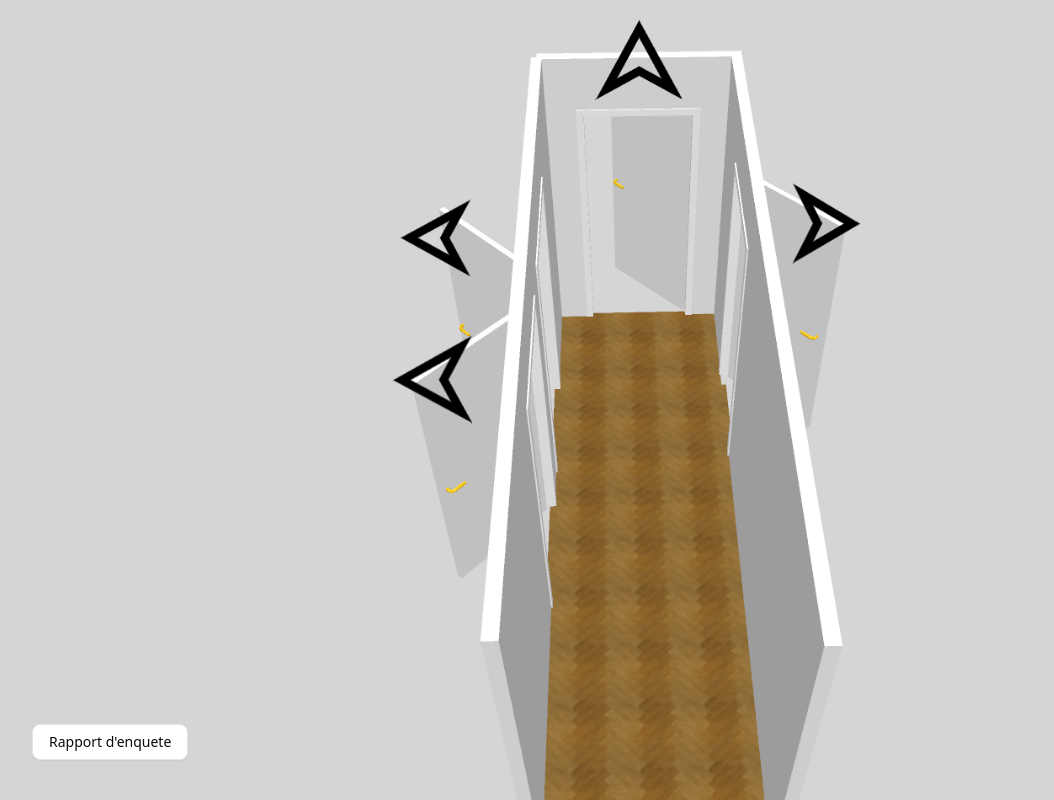
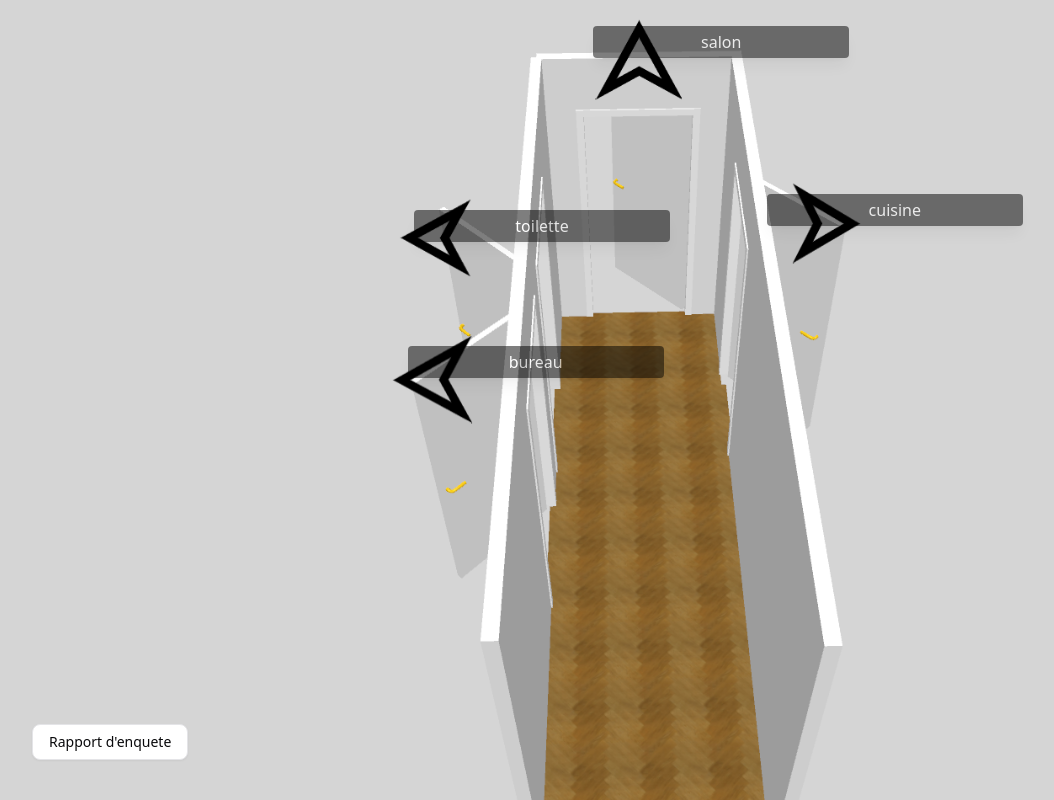
Before and after one commit to MatDoney/Projet-48h-2025, a Next.js app in the folder projet-48h/: page /couloir in a window 1280 px wide. Shown: the whole page, without its empty margins (8-1062 px from the left). Built offline with nearby package versions, Linux system fonts and the light colour scheme.

Commit message:
refactor: change component use,  tags are now , allow hover effect

```diff
--- a/projet-48h/src/app/balcon/page.tsx
+++ b/projet-48h/src/app/balcon/page.tsx
@@ -1,3 +1,4 @@
+import { LinkButton } from "@/components/LinkButton";
 import {
     Dialog,
     DialogContent,
@@ -34,8 +35,8 @@ export default function Balcon() {
             </DialogContent>
             </Dialog>
 
-            <a href="/cuisine" title='cuisine' className="absolute w-[105px] h-[95px] top-[18%] right-[70.5%] hover:bg-red-700 opacity-20"/>
-            <a href="/salon" title='salon' className="absolute w-[118px] h-[95px] top-[7%] right-[37.5%] hover:bg-red-700 opacity-20"/>
+            <LinkButton href="/cuisine" title='cuisine' className="absolute w-[105px] h-[95px] top-[18%] right-[70.5%]"/>
+            <LinkButton href="/salon" title='salon' className="absolute w-[118px] h-[95px] top-[7%] right-[37.5%]"/>
         </div>
     );
   }
--- a/projet-48h/src/app/bureau/page.tsx
+++ b/projet-48h/src/app/bureau/page.tsx
@@ -14,6 +14,7 @@ import {
     InputOTPGroup,
     InputOTPSlot,
 } from "@/components/ui/input-otp";
+import { LinkButton } from "@/components/LinkButton";
 
 export default function Bureau() {
     const [otp, setOtp] = useState(""); // Utilisation d'une seule chaîne pour l'OTP
@@ -58,13 +59,13 @@ export default function Bureau() {
                 </DialogContent>
             </Dialog>
 
-            <a
+            <LinkButton
                 href="/couloir" title='couloir'
-                className="absolute w-[118px] h-[105px] top-[87%] right-[59.5%] hover:bg-red-700 opacity-20"
+                className="absolute w-[118px] h-[105px] top-[87%] right-[59.5%]"
             />
-            <a
+            <LinkButton
                 href="/salle-de-bain" title='salle de bain'
-                className="absolute w-[100px] h-[100px] top-[83%] right-[36%] hover:bg-red-700 opacity-20"
+                className="absolute w-[100px] h-[100px] top-[83%] right-[36%]"
             />
         </div>
     );
--- a/projet-48h/src/app/chambre/page.tsx
+++ b/projet-48h/src/app/chambre/page.tsx
@@ -15,6 +15,7 @@ import {
     InputOTPSeparator,
     InputOTPSlot,
 } from "@/components/ui/input-otp";
+import { LinkButton } from "@/components/LinkButton";
 
 export default function Chambre() {
     const [otp, setOtp] = useState(""); // Utilisation d'une seule chaîne pour l'OTP
@@ -86,13 +87,13 @@ export default function Chambre() {
                 </DialogContent>
             </Dialog>
 
-            <a
+            <LinkButton
                 href="/salle-de-bain" title='salle de bain'
-                className="absolute w-[90px] h-[60px] right-[32%] top-[1%] cursor-pointer hover:bg-red-600 opacity-20"
+                className="absolute w-[90px] h-[60px] right-[32%] top-[1%]"
             />
-            <a
+            <LinkButton
                 href="/salon" title='salon'
-                className="absolute w-[100px] h-[100px] right-[65.2%] top-[3%] cursor-pointer hover:bg-red-600 opacity-20"
+                className="absolute w-[100px] h-[100px] right-[65.2%] top-[3%]"
             />
         </div>
     );
--- a/projet-48h/src/app/couloir/page.tsx
+++ b/projet-48h/src/app/couloir/page.tsx
@@ -1,19 +1,13 @@
+import { LinkButton } from '@/components/LinkButton';
 import React from 'react';
 
 export default function SalleDeBain() {
-    return (
-        <div className="h-screen w-screen bg-[url(/assets/image/couloir.png)] bg-no-repeat bg-contain bg-center bg-[#D5D5D5]">
-
-            <a   href="/bureau" title='bureau' className="absolute w-[100px] h-[100px] right-[60.5%] top-[42%] cursor-pointer hover:bg-red-600 opacity-20"
-            />
-            <a   href="/salon" title='salon' className="absolute w-[100px] h-[100px] right-[46%] top-[2%] cursor-pointer hover:bg-red-600 opacity-20"
-            />
-
-<a   href="/toilette" title='toilette' className="absolute w-[100px] h-[100px] right-[60%] top-[25%] cursor-pointer hover:bg-red-600 opacity-20"
-            />
-
-<a   href="/cuisine" title="cuisine" className="absolute w-[80px] h-[80px] right-[34%] top-[23%] cursor-pointer hover:bg-red-600 opacity-20"
-            />
-        </div>
-    );
+  return (
+    <div className="h-screen w-screen bg-[url(/assets/image/couloir.png)] bg-no-repeat bg-contain bg-center bg-[#D5D5D5]">
+      <LinkButton href="/bureau" title='bureau' className="absolute w-[100px] h-[100px] right-[60.5%] top-[42%]" />
+      <LinkButton href="/salon" title='salon' className="absolute w-[100px] h-[100px] right-[46%] top-[2%]" />
+      <LinkButton href="/toilette" title='toilette' className="absolute w-[100px] h-[100px] right-[60%] top-[25%]" />
+      <LinkButton href="/cuisine" title="cuisine" className="absolute w-[80px] h-[80px] right-[34%] top-[23%]" />
+    </div>
+  );
 }
--- a/projet-48h/src/app/cuisine/page.tsx
+++ b/projet-48h/src/app/cuisine/page.tsx
@@ -1,3 +1,4 @@
+import { LinkButton } from "@/components/LinkButton";
 import {
     Dialog,
     DialogContent,
@@ -35,8 +36,8 @@ export default function Cuisine() {
                     </DialogHeader>
                 </DialogContent>
             </Dialog>
-            <a href="/couloir" title='couloir' className="absolute w-[118px] h-[122px] top-[83.5%] right-[65%] hover:bg-red-700 opacity-20"/>
-            <a href="/balcon" title = 'balcon' className="absolute w-[118px] h-[122px] top-[1.5%] right-[78%] hover:bg-red-700 opacity-20"/>
+            <LinkButton href="/couloir" title='couloir' className="absolute w-[118px] h-[122px] top-[83.5%] right-[65%]"/>
+            <LinkButton href="/balcon" title ='balcon' className="absolute w-[118px] h-[122px] top-[1.5%] right-[78%]"/>
         </div>
     );
 }
--- a/projet-48h/src/app/salle-de-bain/page.tsx
+++ b/projet-48h/src/app/salle-de-bain/page.tsx
@@ -7,11 +7,12 @@ import {
     DialogTitle,
     DialogTrigger,
 } from "@/components/ui/dialog"
+import { LinkButton } from '@/components/LinkButton';
 export default function SalleDeBain() {
     return (
         <div className="h-screen w-screen bg-[url(/assets/image/salle-de-bain.png)] bg-no-repeat bg-contain bg-center bg-[#D5D5D5]">
-            <a href="/chambre" title='chambre' className="absolute w-[110px] h-[110px] right-[67%] top-[36%] cursor-pointer hover:bg-red-600 opacity-20"></a>
-            <a href="/bureau" title='bureau' className="absolute w-[100px] h-[100px] right-[35.5%] top-[91%] cursor-pointer hover:bg-red-600 opacity-20"></a>
+            <LinkButton href="/chambre" title='chambre' className="absolute w-[110px] h-[110px] right-[67%] top-[36%]"/>
+            <LinkButton href="/bureau" title='bureau' className="absolute w-[100px] h-[100px] right-[35.5%] top-[91%]"/>
 
             <Dialog>
                 <DialogTrigger className="absolute w-[250px] h-[60px] right-[38%] top-[40%] cursor-pointer hover:bg-red-600 opacity-20"></DialogTrigger>
--- a/projet-48h/src/app/salon/page.tsx
+++ b/projet-48h/src/app/salon/page.tsx
@@ -1,3 +1,4 @@
+import { LinkButton } from "@/components/LinkButton";
 import {
     Dialog,
     DialogContent,
@@ -9,9 +10,9 @@ import {
 export default function Salon() {
     return (
         <div className="h-screen w-screen bg-[url(/assets/image/salon.png)] bg-no-repeat bg-contain bg-center bg-[#D5D5D5]">
-            <a href="/balcon" title="balcon" className="absolute w-[90px] h-[90px] right-[4%] top-[27%] cursor-pointer hover:  hover:bg-red-600 opacity-20"></a>
-            <a href="/chambre" title="chambre" className="absolute w-[101px] h-[105px] right-[60%] top-[70%] cursor-pointer hover:bg-red-600 opacity-20"></a>
-            <a href="/couloir" title='couloir' className="absolute w-[100px] h-[100px] right-[17%] top-[90%] cursor-pointer hover:bg-red-600 opacity-20"></a>
+            <LinkButton href="/balcon" title="balcon" className="absolute w-[90px] h-[90px] right-[4%] top-[27%] cursor-pointer hover:  hover:bg-red-600 opacity-20"/>
+            <LinkButton href="/chambre" title="chambre" className="absolute w-[101px] h-[105px] right-[60%] top-[70%]"/>
+            <LinkButton href="/couloir" title='couloir' className="absolute w-[100px] h-[100px] right-[17%] top-[90%]"/>
 
             <Dialog>
                 <DialogTrigger className="absolute w-[250px] h-[100px] right-[70%] top-[40%] cursor-pointer hover:bg-red-600 opacity-20"></DialogTrigger>
--- a/projet-48h/src/app/toilette/page.tsx
+++ b/projet-48h/src/app/toilette/page.tsx
@@ -1,3 +1,4 @@
+import { LinkButton } from "@/components/LinkButton";
 import {
     Dialog,
     DialogContent,
@@ -10,7 +11,7 @@ import {
 export default function Salon() {
     return (
         <div className="h-screen w-screen bg-[url(/assets/image/toilette.png)] bg-no-repeat bg-contain bg-center bg-[#D5D5D5]">
-            <a href="/couloir" title='couloir' className="absolute w-[100px] h-[100px] right-[36%] top-[32%] cursor-pointer hover:bg-red-600 opacity-20"
+            <LinkButton href="/couloir" title='couloir' className="absolute w-[100px] h-[100px] right-[36%] top-[32%]"
             />
 
             <Dialog>
```
